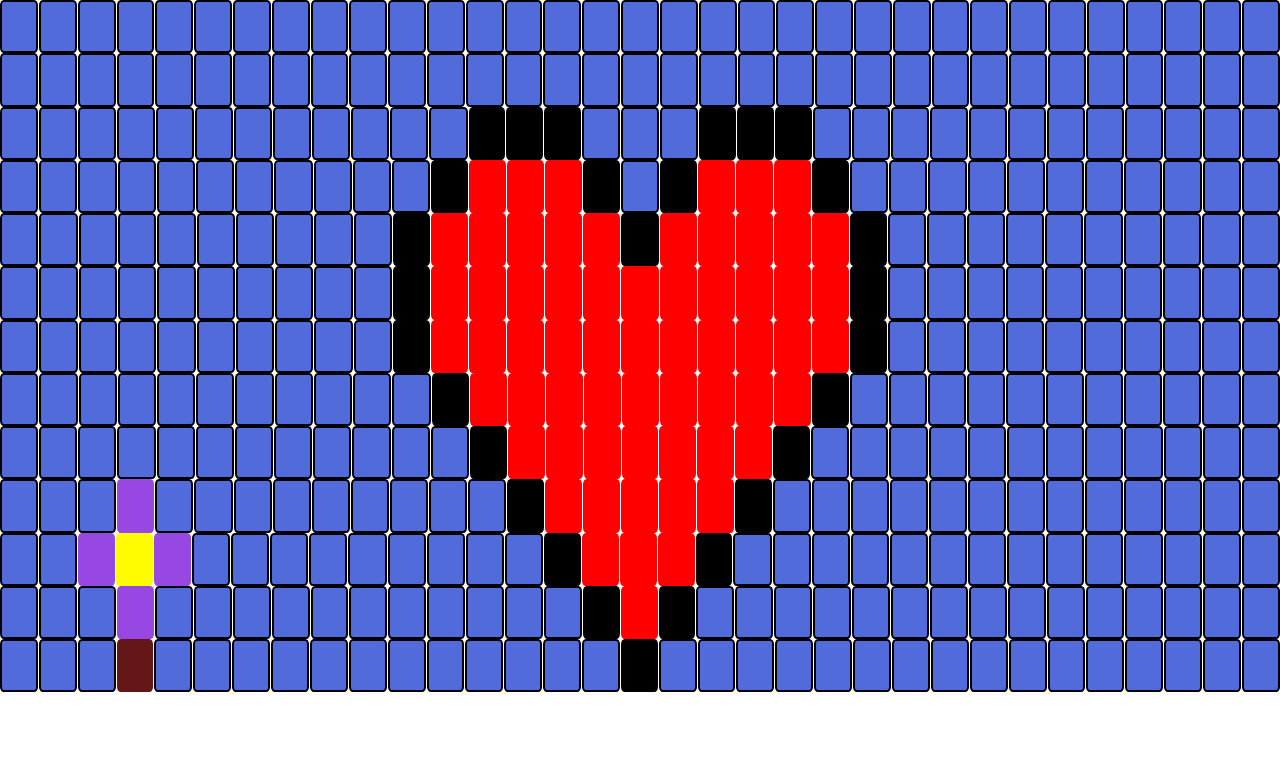
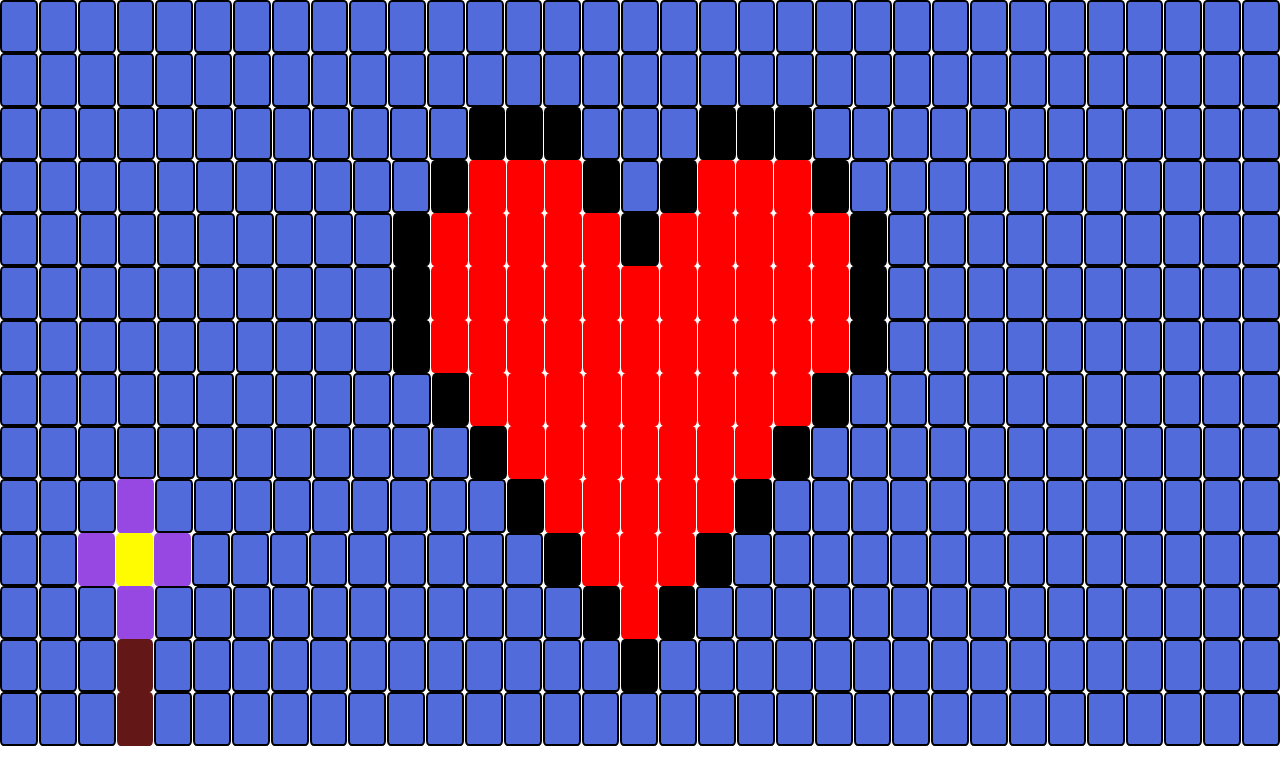
Before and after one commit to LucasAlexandreDev/projeto_pixel_art, a plain HTML site: page index.html in a window 1280 px wide. Drawn offline with Linux system fonts and the light colour scheme.

Commit message:
finalizado e estilizado a linha 14

```diff
--- a/index.html
+++ b/index.html
@@ -475,6 +475,42 @@
         <div class="bloco-azul"></div>
       </div>
 
+      <div class="linha14">
+        <div class="bloco-azul"></div>
+        <div class="bloco-azul"></div>
+        <div class="bloco-azul"></div>
+        <div class="bloco-marrom"></div>
+        <div class="bloco-azul"></div>
+        <div class="bloco-azul"></div>
+        <div class="bloco-azul"></div>
+        <div class="bloco-azul"></div>
+        <div class="bloco-azul"></div>
+        <div class="bloco-azul"></div>
+        <div class="bloco-azul"></div>
+        <div class="bloco-azul"></div>
+        <div class="bloco-azul"></div>
+        <div class="bloco-azul"></div>
+        <div class="bloco-azul"></div>
+        <div class="bloco-azul"></div>
+        <div class="bloco-azul"></div>
+        <div class="bloco-azul"></div>
+        <div class="bloco-azul"></div>
+        <div class="bloco-azul"></div>
+        <div class="bloco-azul"></div>
+        <div class="bloco-azul"></div>
+        <div class="bloco-azul"></div>
+        <div class="bloco-azul"></div>
+        <div class="bloco-azul"></div>
+        <div class="bloco-azul"></div>
+        <div class="bloco-azul"></div>
+        <div class="bloco-azul"></div>
+        <div class="bloco-azul"></div>
+        <div class="bloco-azul"></div>
+        <div class="bloco-azul"></div>
+        <div class="bloco-azul"></div>
+        <div class="bloco-azul"></div>
+      </div>
+
 
 </body>
 </html>
--- a/style.css
+++ b/style.css
@@ -4,7 +4,7 @@
     box-sizing: border-box;
 }
 
-.linha1 , .linha2, .linha3, .linha4, .linha5, .linha6, .linha7, .linha8, .linha9, .linha10, .linha11, .linha12, .linha13{
+.linha1 , .linha2, .linha3, .linha4, .linha5, .linha6, .linha7, .linha8, .linha9, .linha10, .linha11, .linha12, .linha13, .linha14{
     display: flex;
     justify-content:center;
     align-items: center;
```
